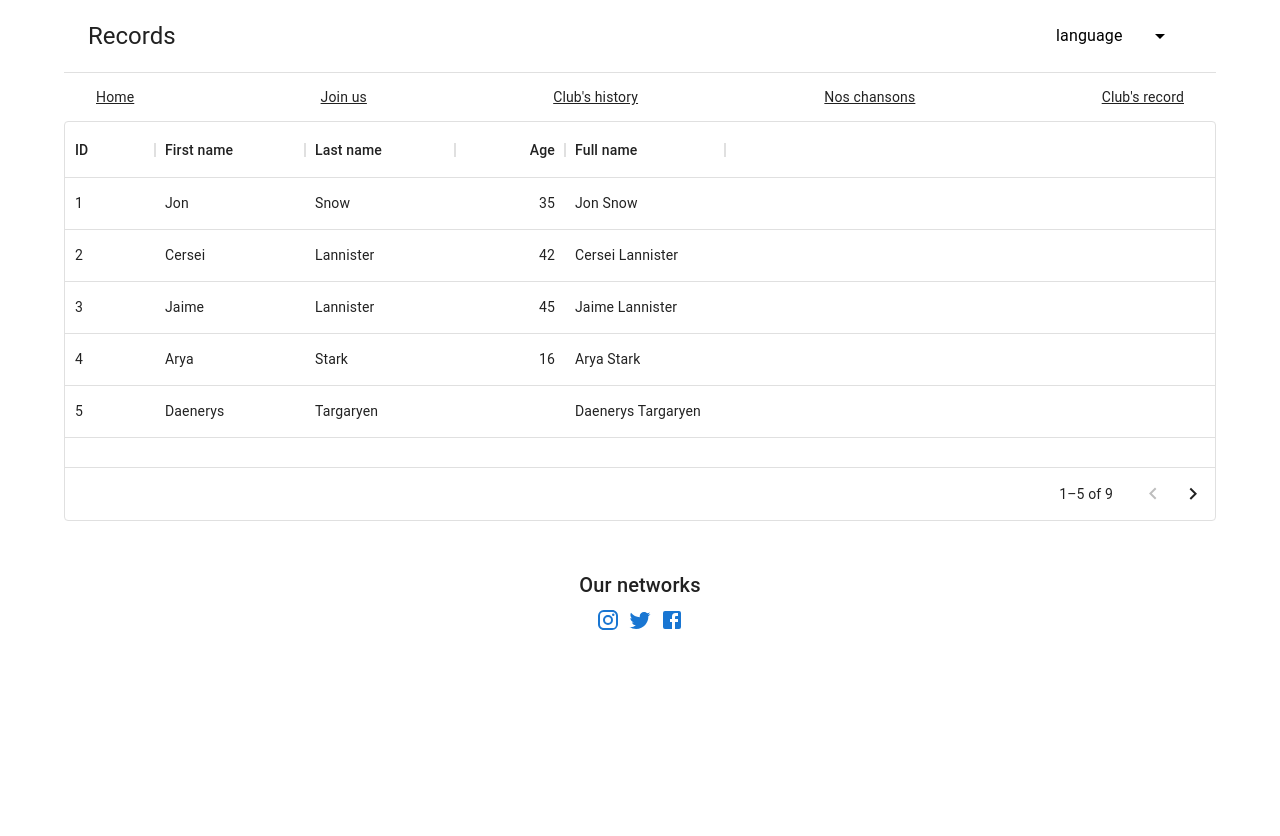
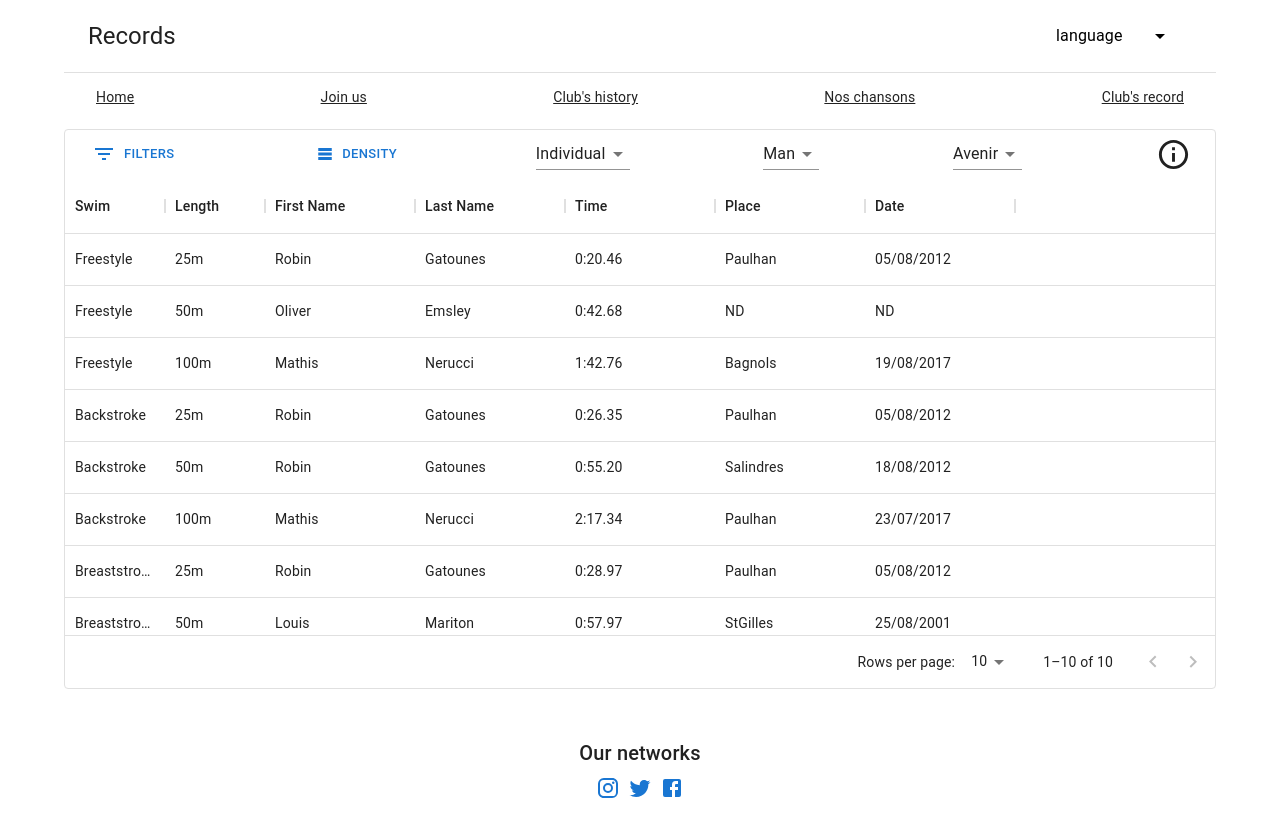
Before and after one commit to AladdinVR/AladdinVR.github.io, a React (Create React App) app: page /ranking in a window 1280 px wide. Shown: the top 836 px of the page. Before the commit the page ends 800 px from the top, so only its background shows below. Built offline with nearby package versions, Linux system fonts and the light colour scheme.

Commit message:
records page

```diff
--- a/src/components/ts/pages/Records.tsx
+++ b/src/components/ts/pages/Records.tsx
@@ -4,12 +4,26 @@ import { createTheme, ThemeProvider } from "@mui/material/styles";
 import Header from "../Header";
 import Footer from "../Footer";
 import { useTranslation } from "react-i18next";
-import { DataGrid, GridColDef, GridValueGetterParams } from "@mui/x-data-grid";
-import test from "../../../utils/records/manIndividual.json";
+import {
+  DataGrid,
+  frFR,
+  enUS,
+  GridColDef,
+  GridToolbarFilterButton,
+  GridToolbarDensitySelector,
+} from "@mui/x-data-grid";
+import { useEffect, useState } from "react";
+import { RecordsProps } from "../../../utils/Props";
+import { MenuItem, Select, Toolbar, Tooltip, Typography } from "@mui/material";
+import InfoOutlinedIcon from "@mui/icons-material/InfoOutlined";
 
 const Records = () => {
-  const { t } = useTranslation();
-  console.log(test);
+  const { t, i18n } = useTranslation();
+  console.log(i18n.language);
+  const [rows, setRows] = useState<RecordsProps[]>();
+  const [sex, setSex] = useState("male");
+  const [category, setCategory] = useState("avenir");
+  const [type, setType] = useState("individual");
   const sections = [
     { title: t("home"), url: "home" },
     { title: t("join"), url: "join" },
@@ -18,62 +32,280 @@ const Records = () => {
     { title: t("record"), url: "ranking" },
   ];
   const columns: GridColDef[] = [
-    { field: "id", headerName: "ID", width: 90 },
+    {
+      field: "swim",
+      headerName: t("swim"),
+      width: 100,
+      filterable: type === "individual",
+      type: "singleSelect",
+      valueOptions: [
+        t("freestyle"),
+        t("backstroke"),
+        t("breaststroke"),
+        t("butterfly"),
+        t("medley"),
+      ],
+    },
+    {
+      field: "length",
+      headerName: t("length"),
+      width: 100,
+      type: "singleSelect",
+      valueOptions: ["50m", "100m", "200m", "400m", "1500m"],
+      filterable: type === "individual",
+    },
     {
       field: "firstName",
-      headerName: "First name",
+      headerName: t("firstName"),
       width: 150,
-      editable: true,
+      filterable: false,
     },
     {
       field: "lastName",
-      headerName: "Last name",
+      headerName: t("lastName"),
       width: 150,
-      editable: true,
+      filterable: false,
     },
     {
-      field: "age",
-      headerName: "Age",
-      type: "number",
-      width: 110,
-      editable: true,
+      field: "time",
+      headerName: t("time"),
+      type: "dateTime",
+      width: 150,
+      disableColumnMenu: true,
+      filterable: false,
     },
     {
-      field: "fullName",
-      headerName: "Full name",
-      description: "This column has a value getter and is not sortable.",
+      field: "place",
+      headerName: t("place"),
+      width: 150,
       sortable: false,
-      width: 160,
-      valueGetter: (params: GridValueGetterParams) =>
-        `${params.row.firstName || ""} ${params.row.lastName || ""}`,
+      filterable: false,
+    },
+    {
+      field: "date",
+      headerName: t("date"),
+      type: "date",
+      width: 150,
+      filterable: false,
     },
   ];
+  const gridLanguage = {
+    fr: frFR.components.MuiDataGrid.defaultProps.localeText,
+    en: enUS.components.MuiDataGrid.defaultProps.localeText,
+  };
+  const CustomToolbar = () => {
+    const year = new Date().getFullYear();
+    return (
+      <Toolbar
+        component="nav"
+        variant="dense"
+        sx={{ overflowX: "auto", justifyContent: "space-between" }}
+      >
+        <GridToolbarFilterButton sx={{ minWidth: "auto" }} />
+        <GridToolbarDensitySelector sx={{ minWidth: "auto" }} />
+        <Select
+          labelId="typeSelector"
+          id="typeSelector"
+          value={type}
+          label="Type"
+          variant="standard"
+          onChange={(e) => {
+            setType(e.target.value);
+          }}
+        >
+          <MenuItem
+            value={"individual"}
+            onClick={() => {
+              setCategory("avenir");
+              if (sex === "mixt") setSex("male");
+            }}
+          >
+            {t("individual")}
+          </MenuItem>
+          <MenuItem
+            value={"relay"}
+            onClick={() => setCategory("avenirPoussin")}
+          >
+            {t("relay")}
+          </MenuItem>
+        </Select>
+        <Select
+          labelId="sexSelector"
+          id="sexSelector"
+          value={sex}
+          label="Sexe"
+          variant="standard"
+          onChange={(e) => {
+            setSex(e.target.value);
+          }}
+          defaultValue={"male"}
+        >
+          <MenuItem
+            value={"male"}
+            onClick={() => {
+              if (type === "relay" && category === "10x50")
+                setCategory("avenirPoussin");
+            }}
+          >
+            {t("male")}
+          </MenuItem>
+          <MenuItem
+            value={"female"}
+            onClick={() => {
+              if (type === "relay" && category === "10x50")
+                setCategory("avenirPoussin");
+            }}
+          >
+            {t("female")}
+          </MenuItem>
+          {type === "relay" && (
+            <MenuItem value={"mixt"} onClick={() => setCategory("10x50")}>
+              {t("mixt")}
+            </MenuItem>
+          )}
+        </Select>
+        {type === "individual" ? (
+          <Select
+            labelId="categorySelector"
+            id="categorySelector"
+            value={category}
+            label="Catégorie"
+            variant="standard"
+            onChange={(e) => {
+              setCategory(e.target.value);
+            }}
+            defaultValue={"avenir"}
+          >
+            <MenuItem value={"avenir"}>Avenir</MenuItem>
+            <MenuItem value={"poussin"}>Poussin</MenuItem>
+            <MenuItem value={"benjamin"}>Benjamin</MenuItem>
+            <MenuItem value={"minime"}>Minime</MenuItem>
+            <MenuItem value={"cadet"}>Cadet</MenuItem>
+            <MenuItem value={"junior"}>Junior</MenuItem>
+          </Select>
+        ) : sex === "mixt" ? (
+          <Select
+            labelId="categorySelector"
+            id="categorySelector"
+            value={category}
+            label="Catégorie"
+            variant="standard"
+            onChange={(e) => {
+              setCategory(e.target.value);
+            }}
+          >
+            <MenuItem value={"10x50"}>{t("allCategory")}</MenuItem>
+          </Select>
+        ) : (
+          <Select
+            labelId="categorySelector"
+            id="categorySelector"
+            value={category}
+            label="Catégorie"
+            variant="standard"
+            onChange={(e) => {
+              setCategory(e.target.value);
+            }}
+            defaultValue={"avenirPoussin"}
+          >
+            <MenuItem value={"avenirPoussin"}>Avenir/Poussin</MenuItem>
+            <MenuItem value={"benjaminMinime"}>Benjamin/Minime</MenuItem>
+            <MenuItem value={"cadetJunior"}>Cadet/Junior/Senior</MenuItem>
+          </Select>
+        )}
 
-  const rows = [
-    { id: 1, lastName: "Snow", firstName: "Jon", age: 35 },
-    { id: 2, lastName: "Lannister", firstName: "Cersei", age: 42 },
-    { id: 3, lastName: "Lannister", firstName: "Jaime", age: 45 },
-    { id: 4, lastName: "Stark", firstName: "Arya", age: 16 },
-    { id: 5, lastName: "Targaryen", firstName: "Daenerys", age: null },
-    { id: 6, lastName: "Melisandre", firstName: null, age: 150 },
-    { id: 7, lastName: "Clifford", firstName: "Ferrara", age: 44 },
-    { id: 8, lastName: "Frances", firstName: "Rossini", age: 36 },
-    { id: 9, lastName: "Roxie", firstName: "Harvey", age: 65 },
-  ];
+        <Tooltip
+          disableFocusListener
+          disableTouchListener
+          title={
+            <>
+              <Typography>{t("catIntro")}</Typography>
+              <Typography>
+                {t("catAvenirs", { year: `${year - 9}` })}
+              </Typography>
+              <Typography>
+                {t("catPoussins", {
+                  startYear: `${year - 10}`,
+                  endYear: `${year - 11}`,
+                })}
+              </Typography>
+              <Typography>
+                {t("catBenjamins", {
+                  startYear: `${year - 12}`,
+                  endYear: `${year - 13}`,
+                })}
+              </Typography>
+              <Typography>
+                {t("catMinimes", {
+                  startYear: `${year - 14}`,
+                  endYear: `${year - 15}`,
+                })}
+              </Typography>
+              <Typography>
+                {t("catCadets", {
+                  startYear: `${year - 16}`,
+                  endYear: `${year - 17}`,
+                })}
+              </Typography>
+              <Typography>
+                {t("catJuniors", { year: `${year - 9}` })}
+              </Typography>
+            </>
+          }
+        >
+          <InfoOutlinedIcon fontSize="large" />
+        </Tooltip>
+      </Toolbar>
+    );
+  };
+
+  useEffect(() => {
+    const rows: RecordsProps[] = [];
+    fetch(`/records/${type}/${sex}/${category}.csv`)
+      .then((res: { text: () => any }) => res.text())
+      .then((text: string) => {
+        const lines = text.split("\n");
+        lines.forEach((line, index) => {
+          const elements = line.split(",");
+          rows.push({
+            id: index,
+            swim: t(elements[0] as unknown as TemplateStringsArray),
+            length: elements[1],
+            lastName: elements[2],
+            firstName: elements[3],
+            time: elements[4],
+            place: elements[5] !== "" ? elements[5] : "unknown",
+            date: elements[6],
+          });
+        });
+        setRows(rows);
+      })
+      .catch((error) => console.log(error));
+  }, [sex, category, type, i18n.language, t]);
+
   const theme = createTheme();
   return (
     <ThemeProvider theme={theme}>
       <CssBaseline />
       <Container maxWidth="lg">
         <Header title="Records" sections={sections} />
-        <div style={{ height: 400, width: "100%" }}>
-          <DataGrid
-            rows={rows}
-            columns={columns}
-            pageSize={5}
-            rowsPerPageOptions={[5]}
-          />
-        </div>
+        {rows !== undefined && rows?.length !== 0 && (
+          <div style={{ height: "70vh", width: "100%", marginTop: "1vh" }}>
+            <DataGrid
+              rows={rows}
+              columns={columns}
+              disableSelectionOnClick
+              components={{
+                Toolbar: CustomToolbar,
+              }}
+              pageSize={rows.length}
+              rowsPerPageOptions={[5, 10, rows.length]}
+              localeText={
+                gridLanguage[i18n.language as keyof typeof gridLanguage]
+              }
+            />
+          </div>
+        )}
       </Container>
       <Footer />
     </ThemeProvider>
```
Also changed, not shown: src/utils/Props/index.d.ts (+11 -0 lines).
